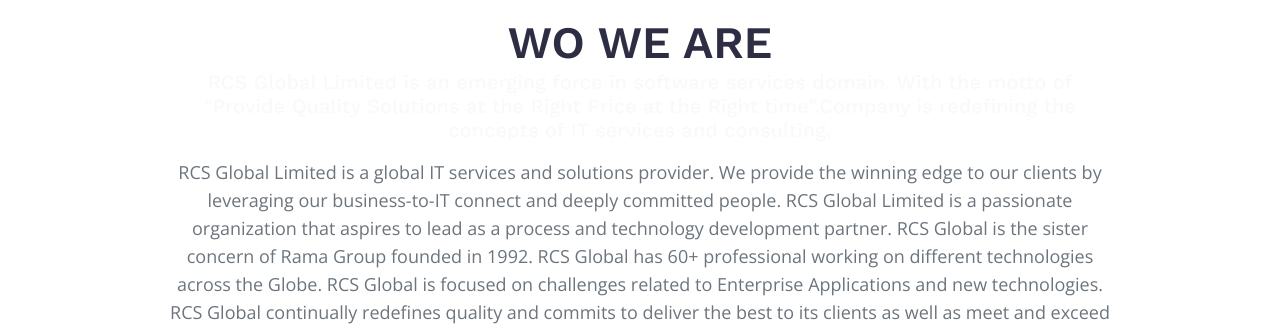
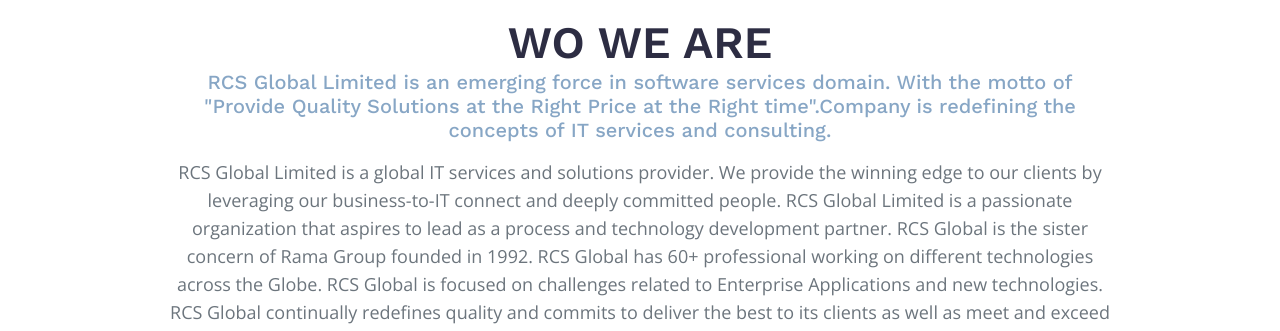
Before and after one commit to devarshisingh/r_c_s, a plain HTML site: page index.html in a window 1280 px wide. Shown: the part 757-1088 px from the top of the page. Drawn offline with nearby package versions, Linux system fonts and the light colour scheme; some packages are replaced by stand-ins of ours; a script that the page names is missing.

Commit message:
Update style1.css

```diff
--- a/assets/css/style1.css
+++ b/assets/css/style1.css
@@ -34,7 +34,7 @@
 }
 
 .new-block h5 {
-  color:rgba(248, 249, 250, 0.938);
+  color:rgb(127 160 193 / 94%);
 }
 
 /* Custom CSS for Navbar Dropdowns */
```
